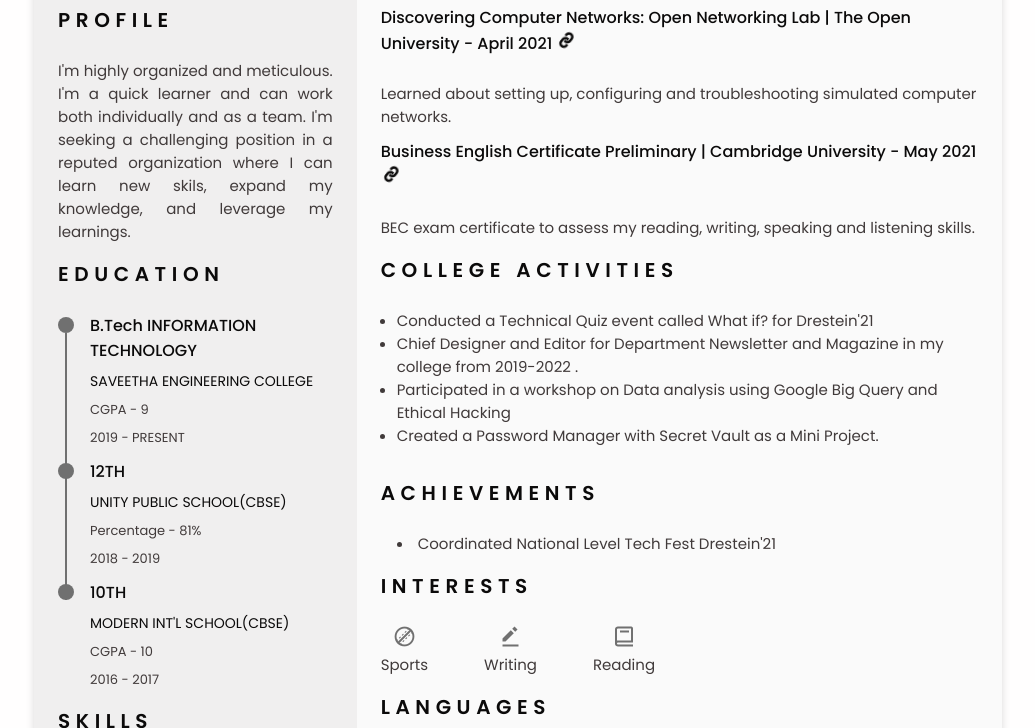
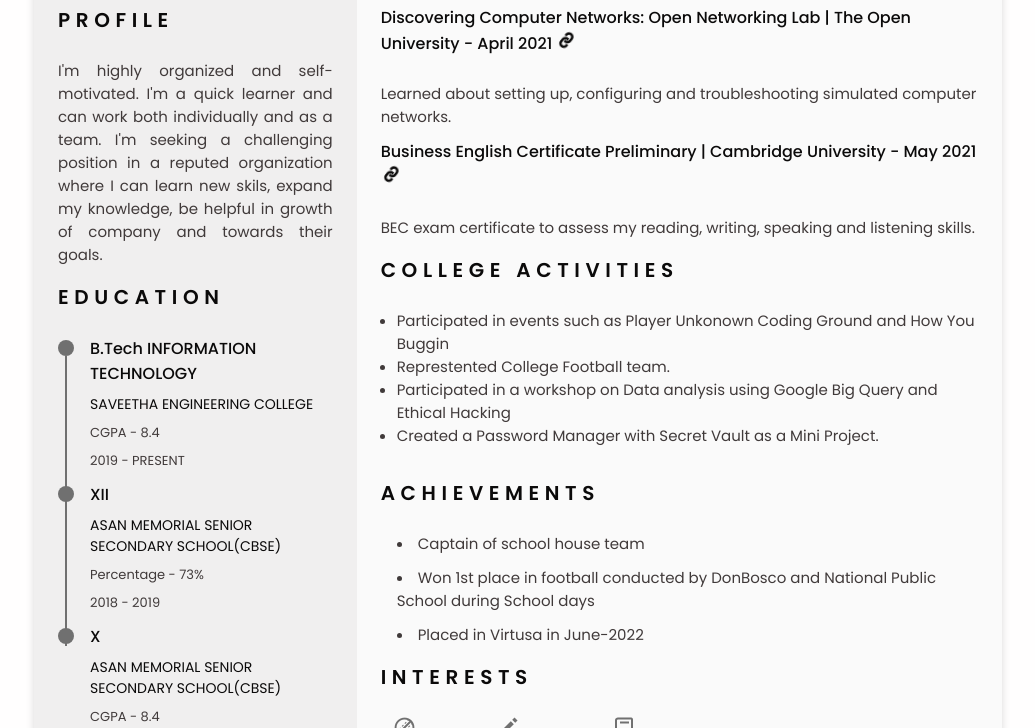
Before and after one commit to Suhaib760/Res, a plain HTML site: page index.html in a window 1280 px wide. Shown: the part 552-1280 px from the top of the page, without its empty margins (122-1157 px from the left). Drawn offline with nearby package versions, Linux system fonts and the light colour scheme.

Commit message:
Update index.html

```diff
--- a/index.html
+++ b/index.html
@@ -130,7 +130,7 @@
                     <section class="profile section" id="profile">
                         <h2 class="section-title">Profile</h2>
 
-                        <p align="justify">I'm highly organized and meticulous. I'm a quick learner and can work both individually and as a team. I'm seeking a challenging position in a reputed organization where I can learn new skils, expand my knowledge, and leverage my learnings.</p>
+                        <p align="justify">I'm highly organized and self-motivated. I'm a quick learner and can work both individually and as a team. I'm seeking a challenging position in a reputed organization where I can learn new skils, expand my knowledge, be helpful in growth of company and towards their goals.</p>
                     </section>
 
                     <!--========== EDUCATION ==========-->
@@ -147,7 +147,7 @@
                                 <div class="education__data bd-grid">
                                     <h3 class="education__title">B.Tech INFORMATION TECHNOLOGY</h3>
                                     <span class="education__studies">SAVEETHA ENGINEERING COLLEGE</span>
-                                    <span class="education__year">CGPA - 9</span>
+                                    <span class="education__year">CGPA - 8.4</span>
                                     <span class="education__year">2019 - PRESENT</span>
                                 </div>
                             </div>
@@ -159,9 +159,9 @@
                                 </div>
 
                                 <div class="education__data bd-grid">
-                                    <h3 class="education__title">12TH</h3>
-                                    <span class="education__studies">UNITY PUBLIC SCHOOL(CBSE)</span>
-                                    <span class="education__year">Percentage - 81%</span>
+                                    <h3 class="education__title">XII</h3>
+                                    <span class="education__studies">ASAN MEMORIAL SENIOR SECONDARY SCHOOL(CBSE)</span>
+                                    <span class="education__year">Percentage - 73%</span>
                                     <span class="education__year">2018 - 2019</span>
                                 </div>
                             </div>
@@ -173,9 +173,9 @@
                                 </div>
 
                                 <div class="education__data bd-grid">
-                                    <h3 class="education__title">10TH</h3>
-                                    <span class="education__studies">MODERN INT'L SCHOOL(CBSE)</span>
-                                    <span class="education__year">CGPA - 10</span>
+                                    <h3 class="education__title">X</h3>
+                                    <span class="education__studies">ASAN MEMORIAL SENIOR SECONDARY SCHOOL(CBSE)</span>
+                                    <span class="education__year">CGPA - 8.4</span>
                                     <span class="education__year">2016 - 2017</span>
                                 </div>
                             </div>
@@ -194,9 +194,6 @@
                                 </li>
                                 <li class="skills__name">
                                     <span class="skills__circle"></span> Python
-                                </li>
-                                <li class="skills__name">
-                                    <span class="skills__circle"></span> Javascript
                                 </li>
                             </ul>
 
@@ -293,8 +290,8 @@
                         <div>
                             <div>
                                 <ul style="list-style-type:disc">
-                                    <li class = "li_what_i_do" class="profile__description">Conducted a Technical Quiz event called What if? for Drestein'21</li>
-                                    <li class = "li_what_i_do" class="profile__description">Chief Designer and Editor for Department Newsletter and Magazine in my college from 2019-2022 .</li>
+                                    <li class = "li_what_i_do" class="profile__description">Participated in events such as Player Unkonown Coding Ground and How You Buggin</li>
+                                    <li class = "li_what_i_do" class="profile__description">Represtented College Football team.</li>
                                     <li class = "li_what_i_do" class="profile__description">Participated in a workshop on Data analysis using Google Big Query and Ethical Hacking</li>
                                     <li class = "li_what_i_do" class="profile__description">Created a Password Manager with Secret Vault as a Mini Project.</li>
 
@@ -308,7 +305,15 @@
                         <div class="certificate__container bd-grid">
                             <div class="certificate__content">
                                 <!-- <h3 class="certificate__title">Awards & Honours</h3> -->
-                                 <li class = "li_what_i_do" class="profile__description">Coordinated National Level Tech Fest Drestein'21</li>
+                                 <li class = "li_what_i_do" class="profile__description">Captain of school house team</li>
+                             </div>
+                            <div class="certificate__content">
+                                <!-- <h3 class="certificate__title">Awards & Honours</h3> -->
+                                 <li class = "li_what_i_do" class="profile__description">Won 1st place in football conducted by DonBosco and National Public School during School days</li>
+                             </div>
+                            <div class="certificate__content">
+                                <!-- <h3 class="certificate__title">Awards & Honours</h3> -->
+                                 <li class = "li_what_i_do" class="profile__description">Placed in Virtusa in June-2022</li>
                              </div>
                             <!-- <div class="certificate__content">
                                 <h3 class="certificate__title">Leadership</h3>
@@ -354,9 +359,7 @@
                                 <li class="languages__name">
                                     <span class="languages__circle"></span> Hindi
                                 </li>
-                                <li class="languages__name">
-                                    <span class="languages__circle"></span> Arabic
-                                </li>
+
                             </ul>
                         </div>
                     </section>
```
